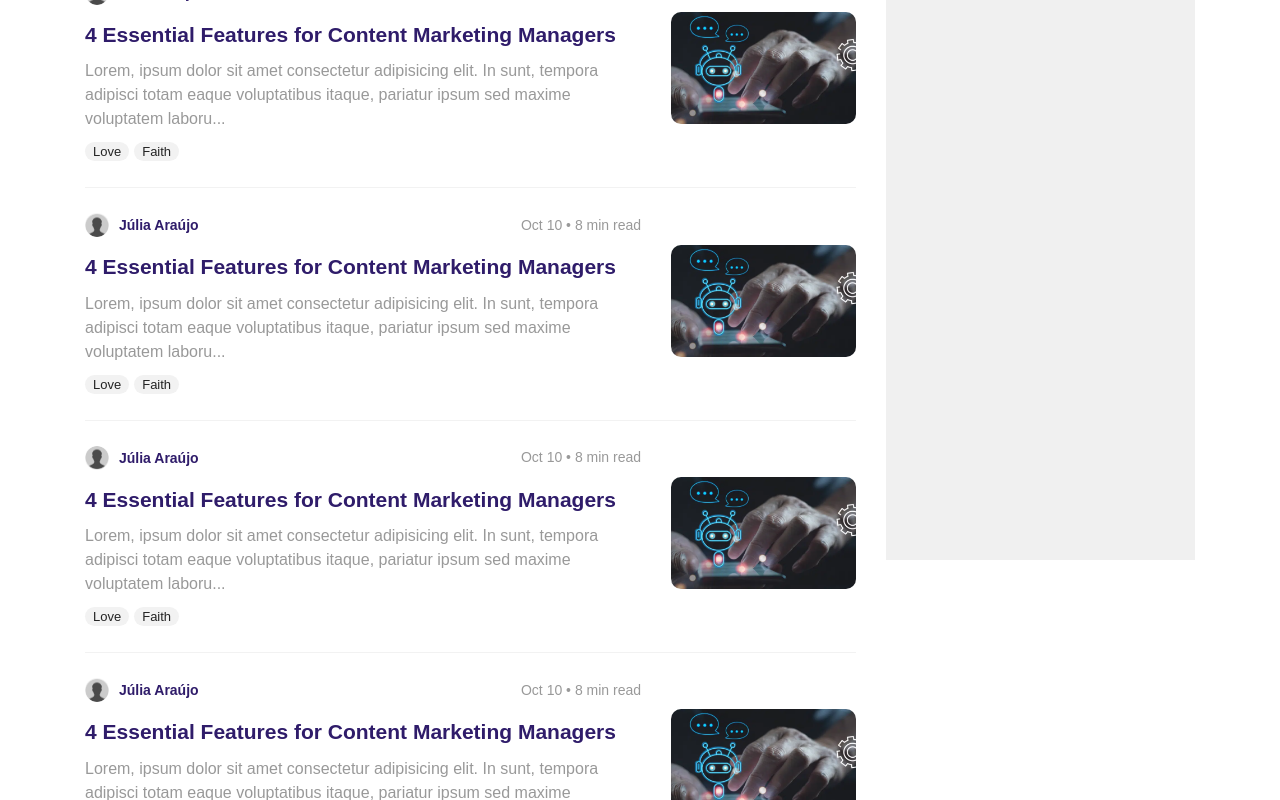
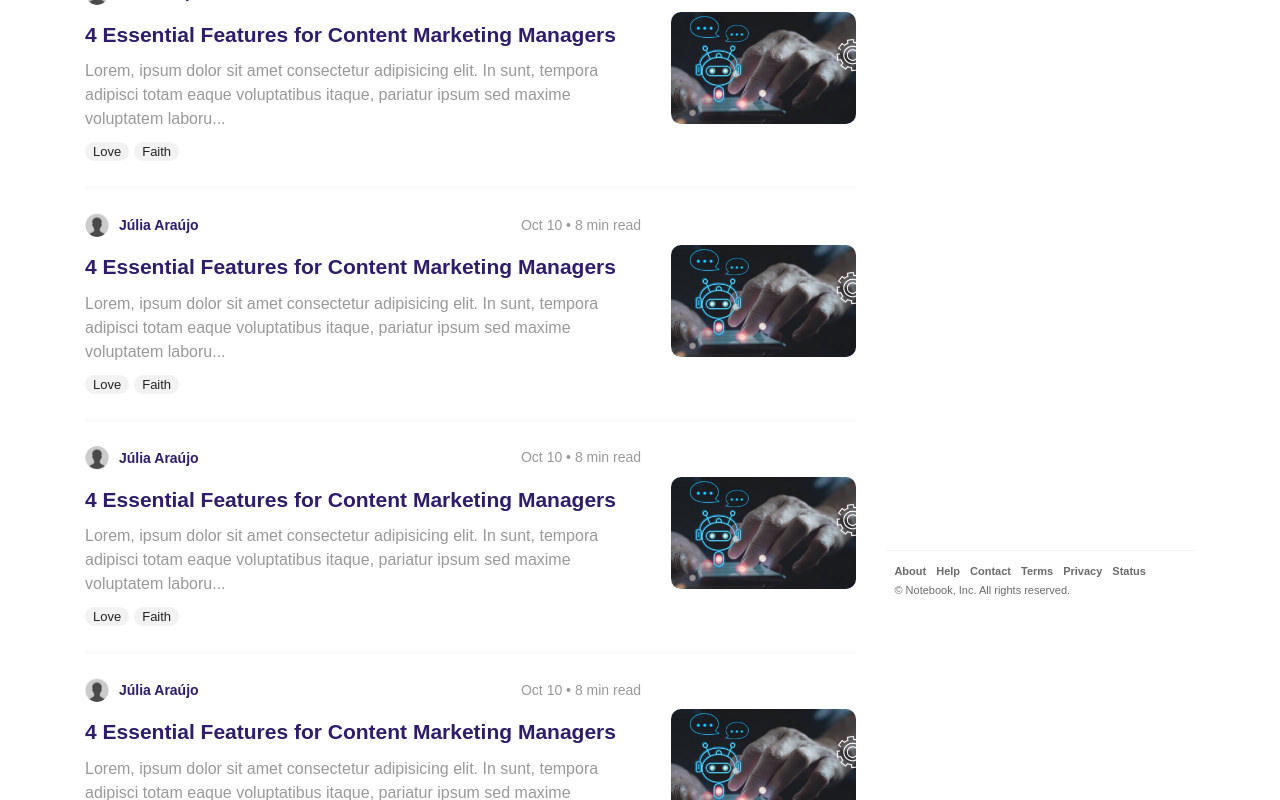
Before and after one commit to Wolleys/notebook, a Next.js app: page / in a window 1280 px wide. Shown: the part 616-1416 px from the top of the page. Built offline with nearby package versions, Linux system fonts and the light colour scheme; a web font is replaced by a local one.

Commit message:
Add sideBarMenu footer component

```diff
--- a/app/globals.css
+++ b/app/globals.css
@@ -98,6 +98,10 @@
   --postBorder-dark: #202021;
   --postBorder-light: #f2f2f2;
   --postBorder: var(--postBorder-light);
+  /* sidebar footer */
+  --sideBarFooter-dark: #7e869a;
+  --sideBarFooter-light: #6b6b6b;
+  --sideBarFooter: var(--sideBarFooter-light);
 }
 
 [data-theme="dark"] {
@@ -125,6 +129,7 @@
   --postCategory: var(--postCategory-dark);
   --postIcons: var(--postIcons-dark);
   --postBorder: var(--postBorder-dark);
+  --sideBarFooter: var(--sideBarFooter-dark);
 }
 
 * {
--- /dev/null
+++ b/components/footer/footer.module.css
@@ -0,0 +1,30 @@
+.sideBarFooter {
+  margin-top: 5px;
+  padding: 2px 8px;
+  color: var(--sideBarFooter);
+}
+
+.sideBarFooterLinks {
+  display: flex;
+  align-items: center;
+}
+
+.sideBarFooterLinks ul {
+  gap: 10px;
+  display: flex;
+  list-style: none;
+  align-items: center;
+}
+
+.sideBarFooterLinks a {
+  font-size: 11px;
+  font-weight: 600;
+  line-height: 16px;
+  text-decoration: none;
+}
+
+.sideBarFooter p {
+  cursor: default;
+  font-size: 11px;
+  line-height: 16px;
+}
--- /dev/null
+++ b/components/footer/sideBar.tsx
@@ -0,0 +1,35 @@
+import { FC } from "react";
+import Link from "next/link";
+import styles from "./footer.module.css";
+
+const SideBarFooter: FC = () => {
+  return (
+    <div className={styles.sideBarFooter}>
+      <div className={styles.sideBarFooterLinks}>
+        <ul>
+          <li>
+            <Link href="/about">About</Link>
+          </li>
+          <li>
+            <Link href="/help">Help</Link>
+          </li>
+          <li>
+            <Link href="/contact">Contact</Link>
+          </li>
+          <li>
+            <Link href="/terms">Terms</Link>
+          </li>
+          <li>
+            <Link href="/privacy">Privacy</Link>
+          </li>
+          <li>
+            <Link href="/status">Status</Link>
+          </li>
+        </ul>
+      </div>
+      <p>© Notebook, Inc. All rights reserved.</p>
+    </div>
+  );
+};
+
+export default SideBarFooter;
--- a/components/sideBarMenu/index.tsx
+++ b/components/sideBarMenu/index.tsx
@@ -1,10 +1,14 @@
 import { FC } from "react";
 import styles from "./sidebarmenu.module.css";
+import SideBarFooter from "../footer/sideBar";
 
 const SideBarMenu: FC = () => {
   return (
     <aside className={styles.container}>
-      <div>Sidebar Menu</div>
+      <div className={styles.content}>
+        <h2 className={styles.title}>Trending on Notebook</h2>
+      </div>
+      <SideBarFooter />
     </aside>
   );
 };
--- a/components/sideBarMenu/sidebarmenu.module.css
+++ b/components/sideBarMenu/sidebarmenu.module.css
@@ -1,6 +1,20 @@
 .container {
   flex: 2;
   display: none;
+}
+
+.content {
+  height: 90vh;
+  padding: 0 8px;
+  overflow: hidden;
+  border-bottom: 1px solid var(--postBorder);
+}
+
+.title {
+  margin: 0;
+  font-size: 16px;
+  font-weight: 700;
+  color: var(--featuredPostHeader);
 }
 
 @media (min-width: 576px) {
@@ -21,8 +35,7 @@
     position: sticky;
     overflow-y: auto;
     flex-direction: column;
-    height: calc(90vh - 75px);
-    background-color: #f0f0f0;
+    height: calc(95vh - 75px);
   }
 }
 
```
